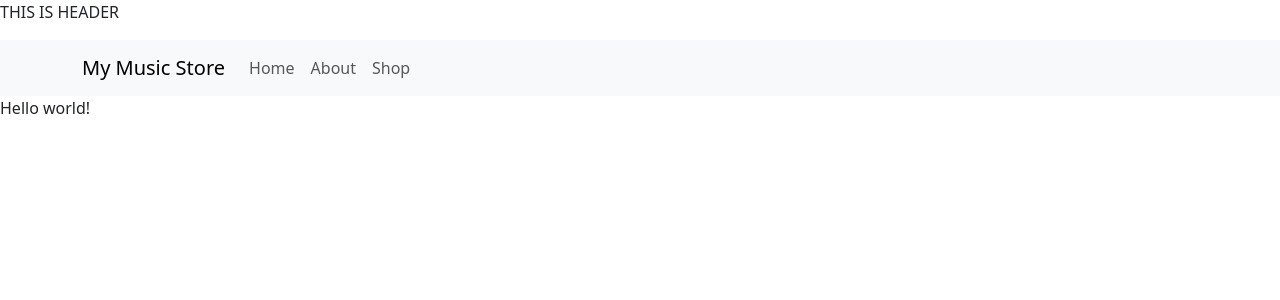
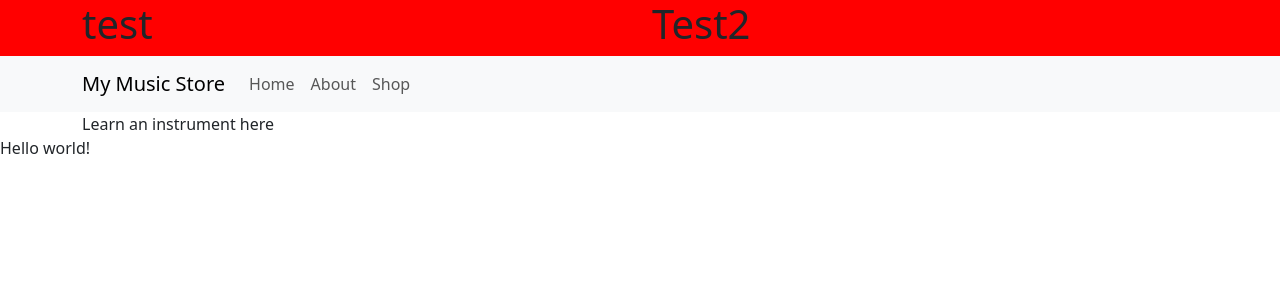
Before and after one commit to hasorigami/seg3525-p2, a React (Create React App) app: page / in a window 1280 px wide. Shown: the top 300 px of the page. Built offline with nearby package versions, Linux system fonts and the light colour scheme.

Commit message:
added components

```diff
--- /dev/null
+++ b/src/App.css
@@ -0,0 +1,7 @@
+.headerComponent {
+  background-color: rgb(133, 133, 133);
+}
+
+.headerComponent {
+  background-color: red;
+}
--- a/src/App.js
+++ b/src/App.js
@@ -1,12 +1,15 @@
-import StoreNavbar from "./components/NavbarComponent"
+import StoreNavbar from "./components/NavbarComponent";
 import PageHeader from "./components/HeaderComponent";
+import HomePage from "./components/HomePage";
 import 'bootstrap/dist/css/bootstrap.min.css';
+import './App.css'
 
 function App() {
   return (
     <div className="App">
       <PageHeader></PageHeader>
       <StoreNavbar />
+      <HomePage />
       <p>Hello world!</p>
     </div>
   );
--- a/src/components/HeaderComponent.js
+++ b/src/components/HeaderComponent.js
@@ -1,7 +1,19 @@
+import { Container, Row, Col } from "react-bootstrap";
+
+
 function PageHeader() {
   return(
-    <div>
-      <p>THIS IS HEADER</p>
+    <div className="headerComponent">
+      <Container>
+        <Row>
+          <Col>
+            <h1>test</h1>
+          </Col>
+          <Col>
+            <h1>Test2</h1>
+          </Col>
+        </Row>
+      </Container>
     </div>
   )
 }
--- /dev/null
+++ b/src/components/HomePage.js
@@ -0,0 +1,20 @@
+import { Container } from "react-bootstrap";
+
+
+function HomePage() {
+  return(
+    <div>
+      <LearnAnInstrument />
+    </div>
+  )
+}
+
+function LearnAnInstrument() {
+  return(
+    <Container>
+      Learn an instrument here
+    </Container>
+  )
+}
+
+export default HomePage;
```
Also changed, not shown: 1 other file (tests, documents, lock files or other folders).
